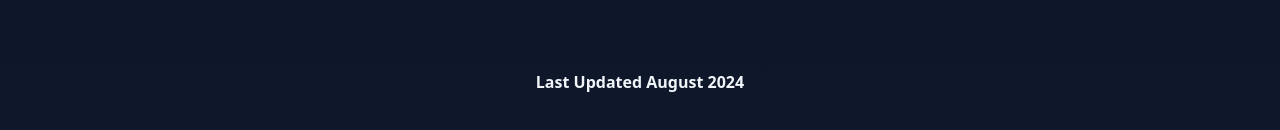
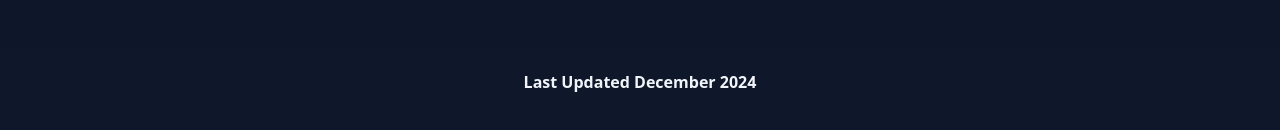
Before and after one commit to qin2500/portfolio_v2, a Next.js app: page / in a window 1280 px wide. Shown: the part 2373-2503 px from the top of the page. Built offline with nearby package versions, Linux system fonts and the light colour scheme.

Commit message:
Updated resume and projects

```diff
--- a/app/components/footer.tsx
+++ b/app/components/footer.tsx
@@ -3,7 +3,7 @@ const footer = () => {
     return(
         <div className="w-full">
             <div className="mt-[10%]  flex justify-center items-center font-bold">
-                <p className="text-slate-100">Last Updated August 2024</p>
+                <p className="text-slate-100">Last Updated December 2024</p>
             </div>
         </div>
     );
```
